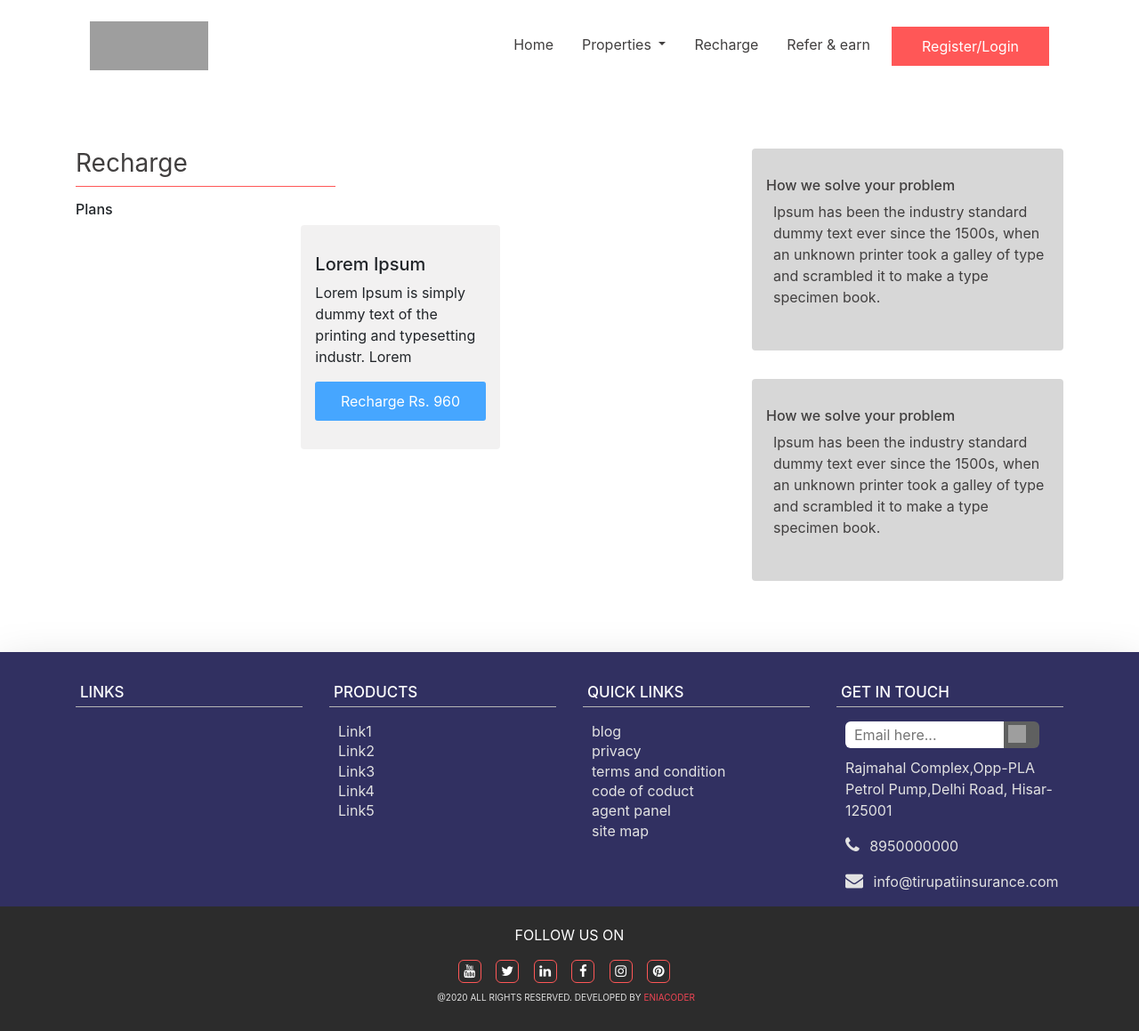
After one commit to Git-Eniacoder/propertyweb, a CodeIgniter app: page /admin-panel/recharge in a window 1280 px wide. The commit adds this page. Shown: the whole page at 89% size. Run offline with CodeIgniter, Linux system fonts and the light colour scheme; some libraries are stand-ins or nearby versions; grey boxes are pictures that could not be loaded.

Commit message:
some new page added

```diff
--- a/application/config/routes.php
+++ b/application/config/routes.php
@@ -63,12 +63,30 @@ $route['post'] = 'admin/postreq_mod/Post_req/index';
 $route['post/view'] = 'admin/postreq_mod/Post_req/callview';
 $route['get'] = 'admin/postreq_mod/Post_req/get_data';
 
+//Post table module
+$route['posttable'] = 'admin/postreq_mod/Post_list/index';
+$route['posttable/view'] = 'admin/postreq_mod/Post_list/callview';
+
 // $route['post/get'] = 'postreq_mod/Post_req/get';
 
+//Recharge module
+$route['wallet'] = 'admin/wallet/Recharge/index';
+$route['wallet/view'] = 'admin/wallet/Recharge/callview';
+//field module
+$route['wallet/field'] = 'admin/wallet/Field/index';
+$route['wallet/field/view'] = 'admin/wallet/Field/callview';
+//Refferal module
+$route['wallet/refferal'] = 'admin/wallet/Refferal/index';
+$route['wallet/refferal/view'] = 'admin/wallet/Refferal/callview';
 
 //listing module
 $route['list'] = 'admin/list_mod/listing';
 $route['list/view'] = 'admin/list_mod/listing/callview';
+
+//Recharge module
+$route['recharge'] = 'admin/recharge_mod/recharge';
+$route['recharge/view'] = 'admin/recharge_mod/recharge/callview';
+
 //Home module
 $route['home'] = 'home';
 $route['home/view'] = 'home/callview';
--- a/application/config/urls.php
+++ b/application/config/urls.php
@@ -27,12 +27,25 @@ $config['delreq'] = base_url().'admin/postreq_mod/Post_req/delete/';
 $config['updatereq'] = base_url().'admin/postreq_mod/Post_req/update/';
 $config['updateinreq'] = base_url().'admin/postreq_mod/Post_req/updateinsert/';
 
+// Posttable Controller
+$config['post_list'] = base_url().'admin/postreq_mod/Post_list/index.';
 
+// recharge Controller
+$config['post_list'] = base_url().'admin/wallet/Recharge/index.';
+
+// refferal Controller
+$config['post_list'] = base_url().'admin/wallet/Refferal/index.';
+
+// field Controller
+$config['post_list'] = base_url().'admin/wallet/Field/index.';
 
 // Plisting Controller
 $config['listing'] = base_url().'admin/list_mod/Listing/index.';
 
-// Plisting Controller
+// Recharge Controller
+$config['recharge'] = base_url().'admin/recharge_mod/Recharge/index.';
+
+// home Controller
 $config['home'] = base_url().'Home/index.';
 
 // payment Controller
--- /dev/null
+++ b/application/controllers/admin/recharge_mod/Recharge.php
@@ -0,0 +1,22 @@
+
+
+<?php if ( ! defined('BASEPATH')) exit('No direct script access allowed');
+
+class Recharge extends My_Controller {
+ // Handler Himanshu Goyal
+ public function __construct()
+ {
+  parent::__construct();
+  //$this->load->model('pages/Db_fillter');
+ }
+
+ function index()
+ {
+
+  $data['url'] = $this->config->item('urls');
+  $this->load->view('frontend/recharge', $data);
+ }
+
+
+}
+?>
--- a/application/views/frontend/home.php
+++ b/application/views/frontend/home.php
@@ -47,7 +47,7 @@
 
 
                       <li   class="  nav-item">
-                        <a title="Recharge" href="#" class="nav-link">
+                        <a title="Recharge" href="recharge" class="nav-link">
                           Recharge
                         </a>
                       </li>
@@ -105,7 +105,7 @@
 
                     <p >Some example text some example text. John Doe is an architect and engineer</p>
                     <div class="text-center">
-                      <button>Recharge</button>
+                     <a href="recharge"> <button>Recharge</button></a>
                     </div>
                   </div>
                 </div>
@@ -366,7 +366,7 @@
 
             </div>
           </div>
-          <center><button>Post</button></center>
+          <center><a href="posttable"><button>Post</button></a></center>
         </div>
       </div>
 
--- /dev/null
+++ b/application/views/frontend/recharge.php
@@ -0,0 +1,187 @@
+<!DOCTYPE html>
+<html lang="en">
+    <head>
+        <title >Tirupati Insurance</title>
+
+        <meta charset="utf-8">
+        <meta name="viewport" content="width=device-width, initial-scale=1">
+        <link rel="stylesheet" href="https://maxcdn.bootstrapcdn.com/bootstrap/4.4.1/css/bootstrap.min.css">
+        <script src="https://ajax.googleapis.com/ajax/libs/jquery/3.4.1/jquery.min.js"></script>
+        <script src="https://cdnjs.cloudflare.com/ajax/libs/popper.js/1.16.0/umd/popper.min.js"></script>
+        <script src="https://maxcdn.bootstrapcdn.com/bootstrap/4.4.1/js/bootstrap.min.js"></script>
+        <link rel="stylesheet" href="<?php echo base_url(); ?>assets/css/style.css">
+        <link rel="stylesheet" href="<?php echo base_url(); ?>assets/css/responsive.css">
+        <link rel="stylesheet" href="https://maxcdn.bootstrapcdn.com/font-awesome/4.4.0/css/font-awesome.min.css">
+    </head>
+    <body>
+    <header class="head">
+          <div class="container">
+            <div class="row">
+              <div class="col-lg-12">
+                <nav class="navbar navbar-expand-lg">
+                  <div class="logo">
+                    <a class="custom-logo-link " rel="home" href="#">
+                      <img width="133" height="55" src="assets/img/headlogo.svg" alt="Logo" class="custom-logo" >
+                    </a>
+                  </div>
+                  <button class="navbar-toggler nav-dark bbb" type="button" data-toggle="collapse" data-target="#navbarSupportedContent" aria-controls="navbarSupportedContent" aria-expanded="false" aria-label="Toggle navigation">
+                    <i class="fa fa-bars"></i>
+                  </button>
+                  <div id="navbarSupportedContent" class="collapse navbar-collapse sub-menu-bar">
+                    <ul id="nav" class="navbar-nav ml-auto ">
+                      <li class=" nav-item">
+                        <a title="Home" href="#" class="nav-link">
+                          Home
+                        </a>
+                      </li>
+                      <li class="nav-item dropdown">
+                        <a class="nav-link dropdown-toggle" href="#" id="navbardrop" data-toggle="dropdown">
+                          Properties
+                        </a>
+                        <div class="dropdown-menu">
+                          <a class="dropdown-item" href="#">Rented</a>
+                          <a class="dropdown-item" href="#">Sell</a>
+                          <a class="dropdown-item" href="#">Buy</a>
+                        </div>
+                      </li>
+
+
+                      <li   class="  nav-item">
+                        <a title="Recharge" href="recharge" class="nav-link">
+                          Recharge
+                        </a>
+                      </li>
+                      <li   class="  nav-item">
+                        <a title="Refer & earn" href="#" class="nav-link">
+                          Refer & earn
+                        </a>
+                      </li>
+
+
+                      <li   class="  nav-item">
+                        <button  >Register/Login</button>
+
+                      </li>
+                    </ul>
+                  </div>
+                </nav> <!-- navbar -->
+              </div>
+            </div> <!-- row -->
+          </div> <!-- container -->
+        </header>
+
+        <div class="recharge-main">
+            <div class="container">
+                <div class="row">
+                    <div class="col-md-8 ">
+                        <div class="form-head">
+                            <h3>Recharge</h3>
+                            <hr class="style1">
+                        </div>
+                        <div class="plans">
+                            <h6>Plans</h6>
+
+                            <div class="row justify-content-center ">
+                                <div class="col-md-4 lft">
+                                    <div class="card">
+                                        <h5>Lorem Ipsum</h5>
+                                        <p>Lorem Ipsum is simply dummy text of the printing and typesetting industr. Lorem</p>
+                                        <button>Recharge Rs. 960</button>
+                                    </div>
+                                </div>
+                            </div>
+                        </div>
+                    </div>
+                    <div class="col-md-4 rgt">
+                        <div class="card">
+                            <h6>How we solve your problem</h6>
+                            <p>Ipsum has been the industry standard dummy text ever since the 1500s, when an unknown printer took a galley of type and scrambled it to make a type specimen book.</p>
+                        </div>
+                        <div class="card">
+                        <h6>How we solve your problem</h6>
+                            <p>Ipsum has been the industry standard dummy text ever since the 1500s, when an unknown printer took a galley of type and scrambled it to make a type specimen book.</p>
+                        </div>
+                    </div>
+                </div>
+            </div>
+        </div>
+
+
+
+
+
+      <div class="shadow-lg foot">
+      <div class="container">
+        <div class="row">
+
+          <div class="col-lg-3 col-md-6 col-sm-6 col-12">
+            <h5>Links</h5>
+            <hr class="style1">
+
+          </div>
+          <div class="col-lg-3 col-md-6 col-sm-6 col-12">
+            <h5>products</h5>
+            <hr class="style1">
+            <div class="links">
+              <a href="#">Link1</a></br>
+              <a href="#">Link2</a></br>
+              <a href="#">Link3</a></br>
+              <a href="#">Link4</a></br>
+              <a href="#">Link5</a></br>
+            </div>
+          </div>
+          <div class="col-lg-3 col-md-6 col-sm-6 col-12">
+            <h5>quick links</h5>
+            <hr class="style1">
+            <div class="links">
+
+              <a href="#">blog</a></br>
+              <a href="#">privacy</a></br>
+              <a href="#">terms and condition</a></br>
+              <a href="#">code of coduct</a></br>
+              <a href="#">agent panel</a></br>
+              <a href="#">site map</a></br>
+            </div>
+          </div>
+          <div class="col-lg-3 col-md-6 col-sm-6 col-12">
+            <h5>get in touch</h5>
+            <hr class="style1">
+            <input type="email" name="email" placeholder="Email here..." >
+            <span class="arrow"><img src="assest/img/arrow.svg" width="100%"></span>
+            <p>Rajmahal Complex,Opp-PLA Petrol Pump,Delhi Road, Hisar-125001</p>
+            <p><i class="fa fa-phone" style="margin-right: 7px; font-size: 20px;"></i> 8950000000</p>
+            <p><i class="fa fa-envelope" style="margin-right: 7px; font-size: 20px;"></i> info@tirupatiinsurance.com</p>
+          </div>
+        </div>
+      </div>
+    </div>
+    <section class="last">
+      <div class="container">
+        <p>follow us on</p>
+
+
+            <div class="text-center">
+
+
+
+                      <a href="#" target="_blank"> <i class="fa fa-youtube "></i></a>
+
+                      <a href="#" target="_blank"><i class="fa fa-twitter"></i></a>
+
+                      <a href="#" target="_blank"><i class="fa fa-linkedin"></i></a>
+
+                      <a href="#" target="_blank"><i class="fa fa-facebook"></i></a>
+
+                      <a href="#" target="_blank"><i class="fa fa-instagram"></i></a>
+
+                      <a href="#" target="_blank"><i class="fa fa-pinterest"></i></a>
+            </div>
+
+        <p class="reserved">@2020  All Rights Reserved. Developed By <span><a href="#" class="lik">Eniacoder</a></span></p>
+      </div>
+    </section>
+
+
+    </body>
+
+</html>
--- a/assets/css/style.css
+++ b/assets/css/style.css
@@ -634,3 +634,112 @@ font-family: -apple-system, BlinkMacSystemFont, 'Segoe UI', Roboto, Oxygen, Ubun
   margin-left: .5rem;
   font-family: -apple-system, BlinkMacSystemFont, 'Segoe UI', Roboto, Oxygen, Ubuntu, Cantarell, 'Open Sans', 'Helvetica Neue', sans-serif;
 }
+
+/* list main end */
+
+/* list main */
+
+.recharge-main{
+  width: 100%;
+  height: auto;
+  margin-top: 4rem;
+  padding-bottom: 3rem;
+}
+.recharge-main .form-head{
+  width: 100%;
+  height: auto;
+}
+.recharge-main .form-head h3{
+  font-weight: 400;
+  font-family: -apple-system, BlinkMacSystemFont, 'Segoe UI', Roboto, Oxygen, Ubuntu, Cantarell, 'Open Sans', 'Helvetica Neue', sans-serif;
+  color: #413F3F;
+}
+.recharge-main .form-head .style1 {
+
+  border-top: 1px solid #FF5757;
+  margin-top: 0rem;
+  width: 40%;
+  margin-left: 0px;
+  }
+  .recharge-main .lft .card{
+    width: 100%;
+    height: auto;
+    padding-top: 2rem;
+    padding-bottom: 2rem;
+    background-color: rgba(209, 208, 208, 0.295);
+    border: none;
+    margin-bottom: 2rem;
+    padding-left: 1rem;
+    padding-right: 1rem;
+  }
+  .recharge-main .lft .card button{
+    width: 100%;
+    height: auto;
+    padding-top: .5rem;
+    padding-bottom: .5rem;
+    color: white;
+    background-color: #46A6FF;
+    border: 2px solid #46A6FF;
+    outline: none;
+    transition: .5s;
+    border-radius: 3px;
+  }
+  .recharge-main .lft .card button:hover{
+    color: #313061;
+    background-color: transparent;
+    border: 2px solid #313061;
+  }
+.recharge-main .rgt .card{
+  width: 100%;
+  height: auto;
+  padding-top: 2rem;
+  padding-bottom: 2rem;
+  background-color: rgba(175, 175, 175, 0.5);
+  border: none;
+  margin-bottom: 2rem;
+  padding-left: 1rem;
+  padding-right: 1rem;
+}
+.recharge-main .rgt .card h6{
+  color: #413F3F;
+  font-family: -apple-system, BlinkMacSystemFont, 'Segoe UI', Roboto, Oxygen, Ubuntu, Cantarell, 'Open Sans', 'Helvetica Neue', sans-serif;
+}
+.recharge-main .rgt .card p{
+  color: #413F3F;
+  margin-left: .5rem;
+  font-family: -apple-system, BlinkMacSystemFont, 'Segoe UI', Roboto, Oxygen, Ubuntu, Cantarell, 'Open Sans', 'Helvetica Neue', sans-serif;
+}
+/* recharge main end */
+
+/* post table page */
+.posttable {
+  width:100%;
+  height: auto;
+  padding-top: 3rem;
+  padding-bottom: 3rem;
+}
+.posttable .form-head{
+  width: 100%;
+  height: auto;
+
+}
+.posttable .form-head h3{
+  font-weight: 400;
+  font-family: -apple-system, BlinkMacSystemFont, 'Segoe UI', Roboto, Oxygen, Ubuntu, Cantarell, 'Open Sans', 'Helvetica Neue', sans-serif;
+  color: #413F3F;
+}
+.posttable .form-head .style1 {
+
+  border-top: 1px solid #FF5757;
+  margin-top: 0rem;
+  width: 40%;
+  margin-left: 0px;
+  }
+.posttable table{
+  margin-top: 2rem;
+  width: 100%;
+  height: auto;
+
+}
+
+/* posttable end */
```
Also changed, not shown: application/controllers/admin/postreq_mod/Post_list.php (added, +33 -0 lines), application/controllers/admin/wallet/Field.php (added, +27 -0 lines), application/controllers/admin/wallet/Recharge.php (added, +27 -0 lines), application/controllers/admin/wallet/Refferal.php (added, +27 -0 lines), application/views/postreq_v/postlist.php (added, +208 -0 lines), application/views/frontend/wallet/field.php (added), application/views/frontend/wallet/recharge.php (added), application/views/frontend/wallet/refferal.php (added).
